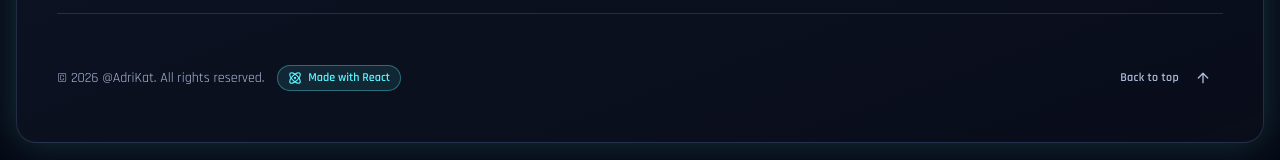
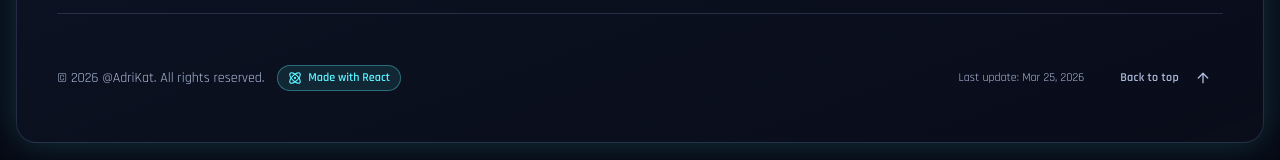
Before and after one commit to AdriKat2022/kat-portfolio, a React (Vite) app: page / in a window 1280 px wide. Shown: the part 4108-4268 px from the top of the page. Built offline with nearby package versions, Linux system fonts and the light colour scheme.

Commit message:
add last updated date to footer

```diff
--- a/documentation/TODO.md
+++ b/documentation/TODO.md
@@ -4,6 +4,6 @@
 - [x] Make Currently Seeking cards align in height.
 - [x] Change the About skills section to be display a grid instead of a list. Hide the progress bars.
 - [x] Add "Made with React" badge to footer.
-- [ ] Add "Last Updated" date to footer.
+- [x] Add "Last Updated" date to footer.
 - [x] Find a solution for the Brand Icons in the contact section.
 - [x] Fix the email icon size in the contact section.
--- a/src/components/layout/Contact.tsx
+++ b/src/components/layout/Contact.tsx
@@ -48,7 +48,13 @@ function SocialIconButton({ social }: { social: SocialLink }) {
 }
 
 export function Contact() {
-  const { t } = useTranslation();
+  const { t, i18n } = useTranslation();
+
+  const lastUpdated = new Date(document.lastModified).toLocaleDateString(i18n.language, {
+    year: 'numeric',
+    month: 'short',
+    day: 'numeric',
+  });
 
   const scrollToTop = () => {
     window.scrollTo({ top: 0, behavior: 'smooth' });
@@ -93,6 +99,10 @@ export function Contact() {
               </span>
             </div>
 
+            <p className="text-theme text-xs md:ml-auto">
+              {t('common.last-updated')} {lastUpdated}
+            </p>
+
             <Button variant="ghost" size="sm" onClick={scrollToTop} className="group">
               {t('sections.contact.back-to-top')}
               <ArrowUp className="ml-2 h-4 w-4 transition-transform group-hover:-translate-y-1" />
```
